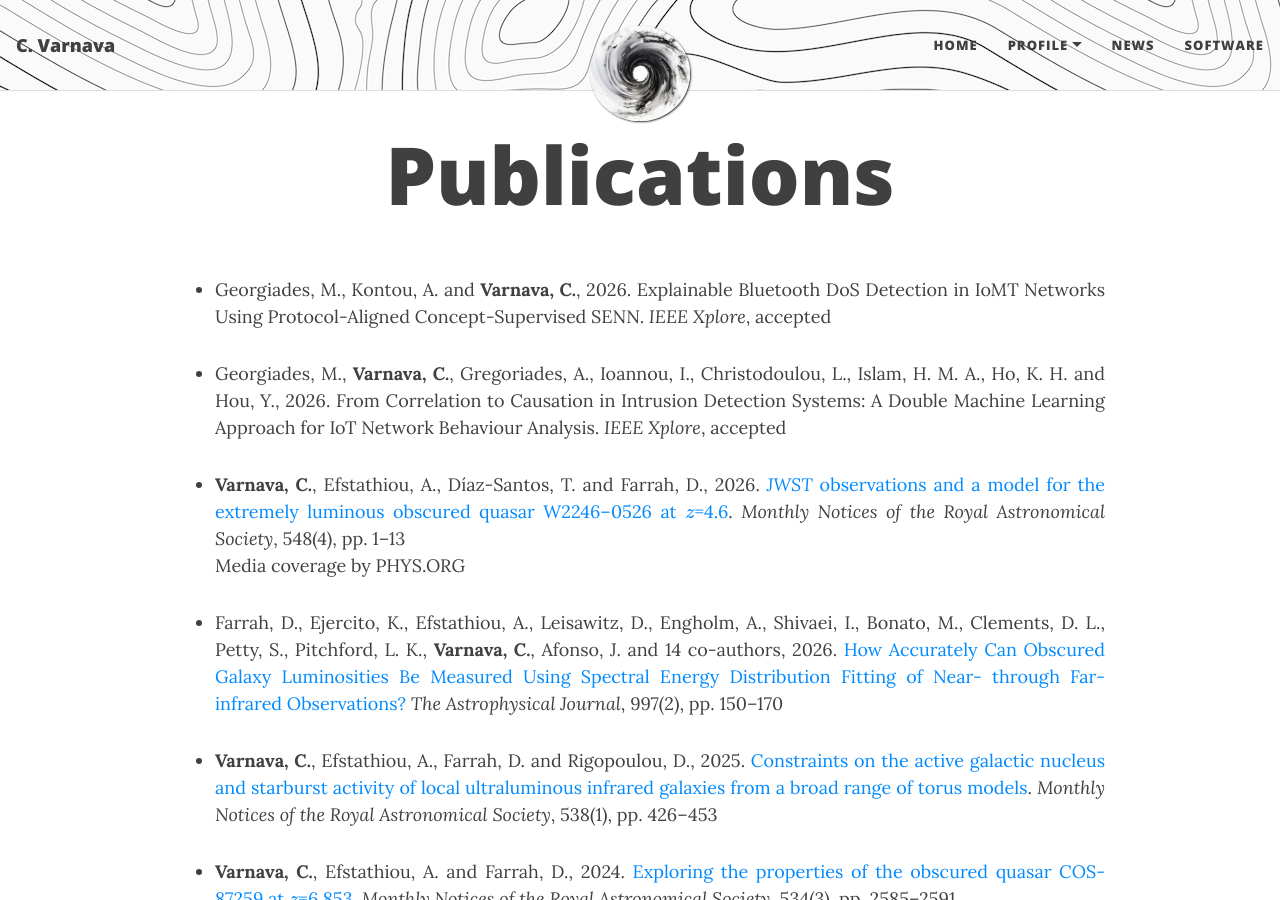
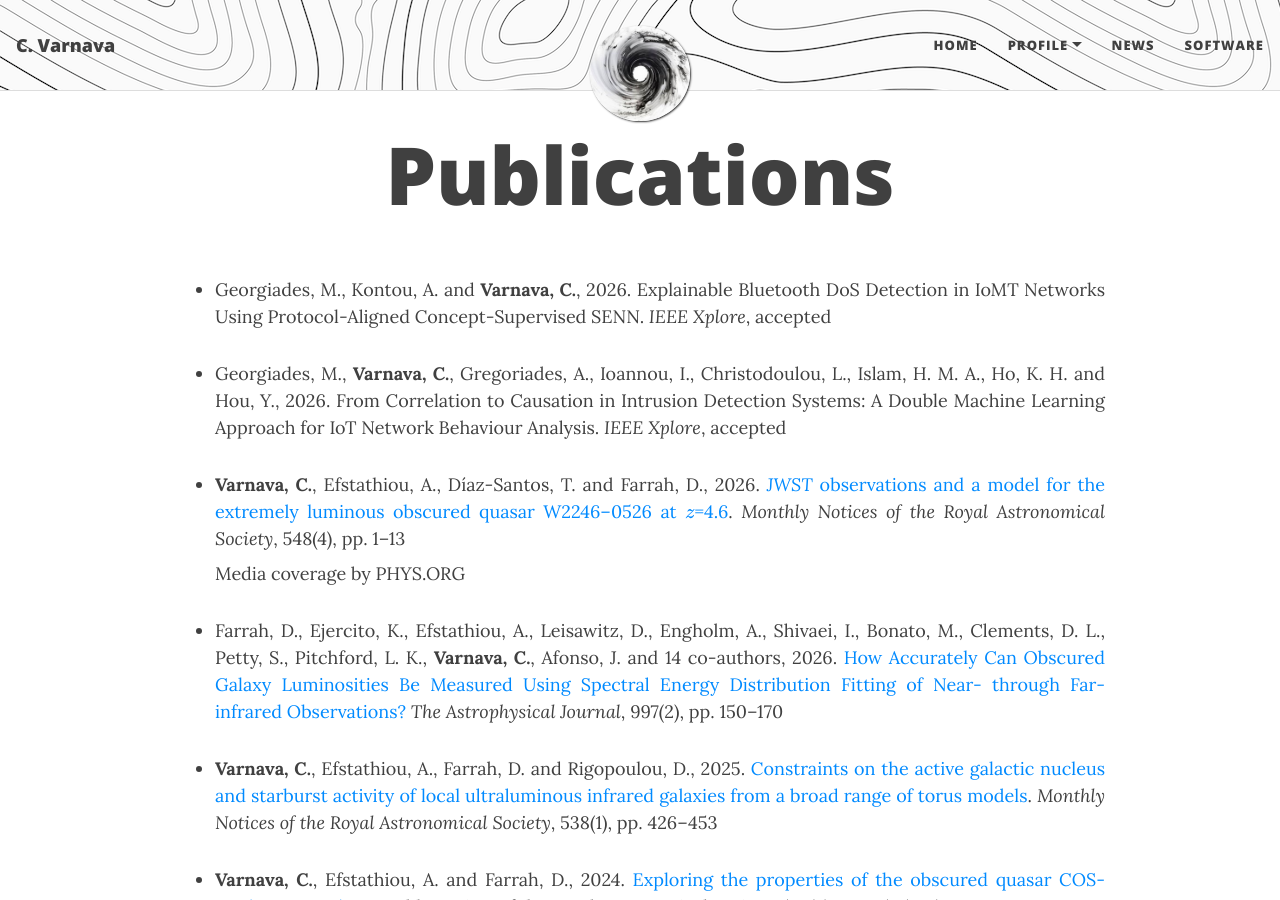
Before and after one commit to ch-var/ch-var.github.io, a Jekyll site: the page built from publications.html, in a window 1280 px wide and 900 px high. Built offline with Jekyll 4.4.1, drawn with Linux system fonts in a browser that asks for light colours; formulas are drawn with MathJax 3.

Commit message:
Update publications.html

```diff
--- a/publications.html
+++ b/publications.html
@@ -27,7 +27,7 @@ mathjax: true
 <p></p>
 <li class="responsive-margin">Georgiades, M., <b>Varnava, C.</b>, Gregoriades, A., Ioannou, I., Christodoulou, L., Islam, H. M. A., Ho, K. H. and Hou, Y., 2026. From Correlation to Causation in Intrusion Detection Systems: A Double Machine Learning Approach for IoT Network Behaviour Analysis. <i>IEEE Xplore</i>, accepted</li>
 <p></p>
-<li class="responsive-margin"><b>Varnava, C.</b>, Efstathiou, A., Díaz-Santos, T. and Farrah, D., 2026. <a href="https://doi.org/10.1093/mnras/stag795"><i>JWST</i> observations and a model for the extremely luminous obscured quasar W2246–0526 at \(z\)=4.6</a>. <i>Monthly Notices of the Royal Astronomical Society</i>, 548(4), pp. 1–13</li>
+<li class="responsive-margin" style="margin-bottom: 8px;"><b>Varnava, C.</b>, Efstathiou, A., Díaz-Santos, T. and Farrah, D., 2026. <a href="https://doi.org/10.1093/mnras/stag795"><i>JWST</i> observations and a model for the extremely luminous obscured quasar W2246–0526 at \(z\)=4.6</a>. <i>Monthly Notices of the Royal Astronomical Society</i>, 548(4), pp. 1–13</li>
 <p align='justify' class="responsive-margin" style="margin-top: 0px;">Media coverage by PHYS.ORG</p>
 <p></p>
 <li class="responsive-margin">Farrah, D., Ejercito, K., Efstathiou, A., Leisawitz, D., Engholm, A., Shivaei, I., Bonato, M., Clements, D. L., Petty, S., Pitchford, L. K., <b>Varnava, C.</b>, Afonso, J. and 14 co-authors, 2026. <a href="https://doi.org/10.3847/1538-4357/ae21cd">How Accurately Can Obscured Galaxy Luminosities Be Measured Using Spectral Energy Distribution Fitting of Near- through Far-infrared Observations?</a> <i>The Astrophysical Journal</i>, 997(2), pp. 150–170</li>
```
